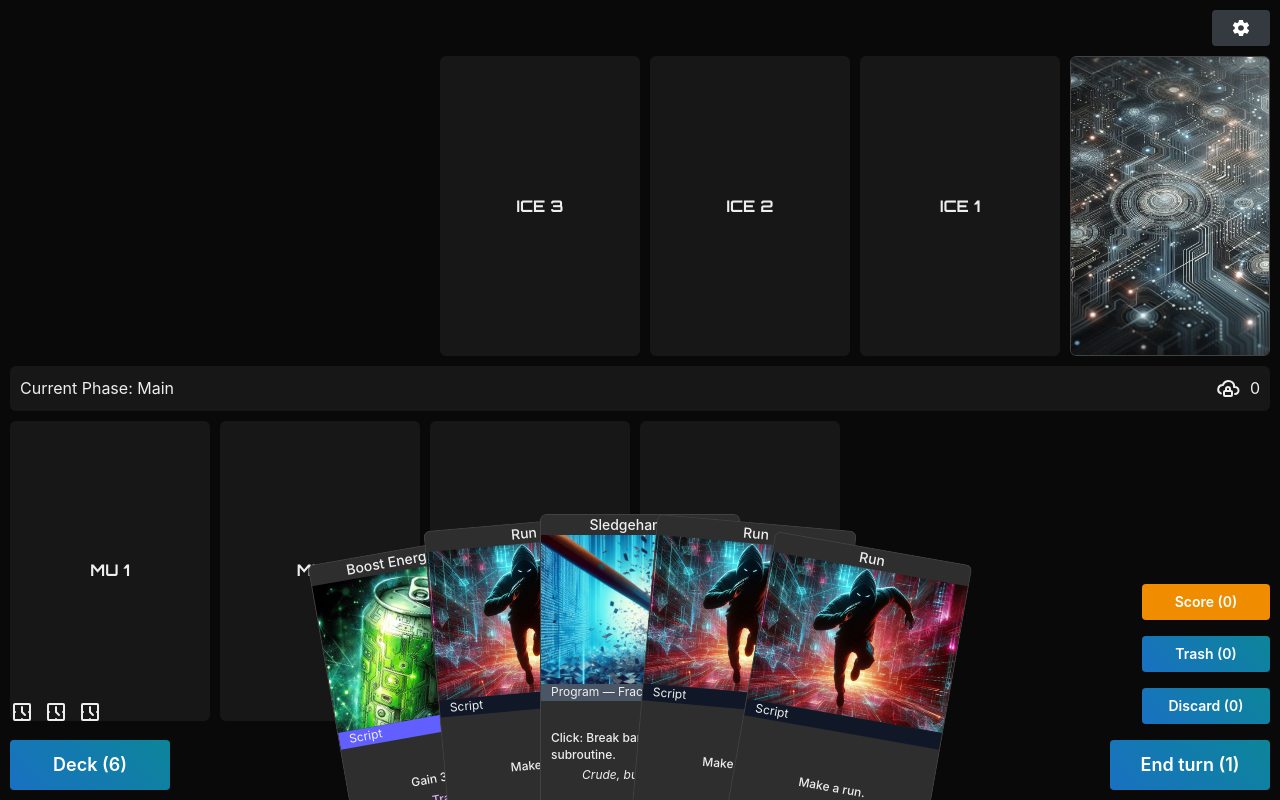
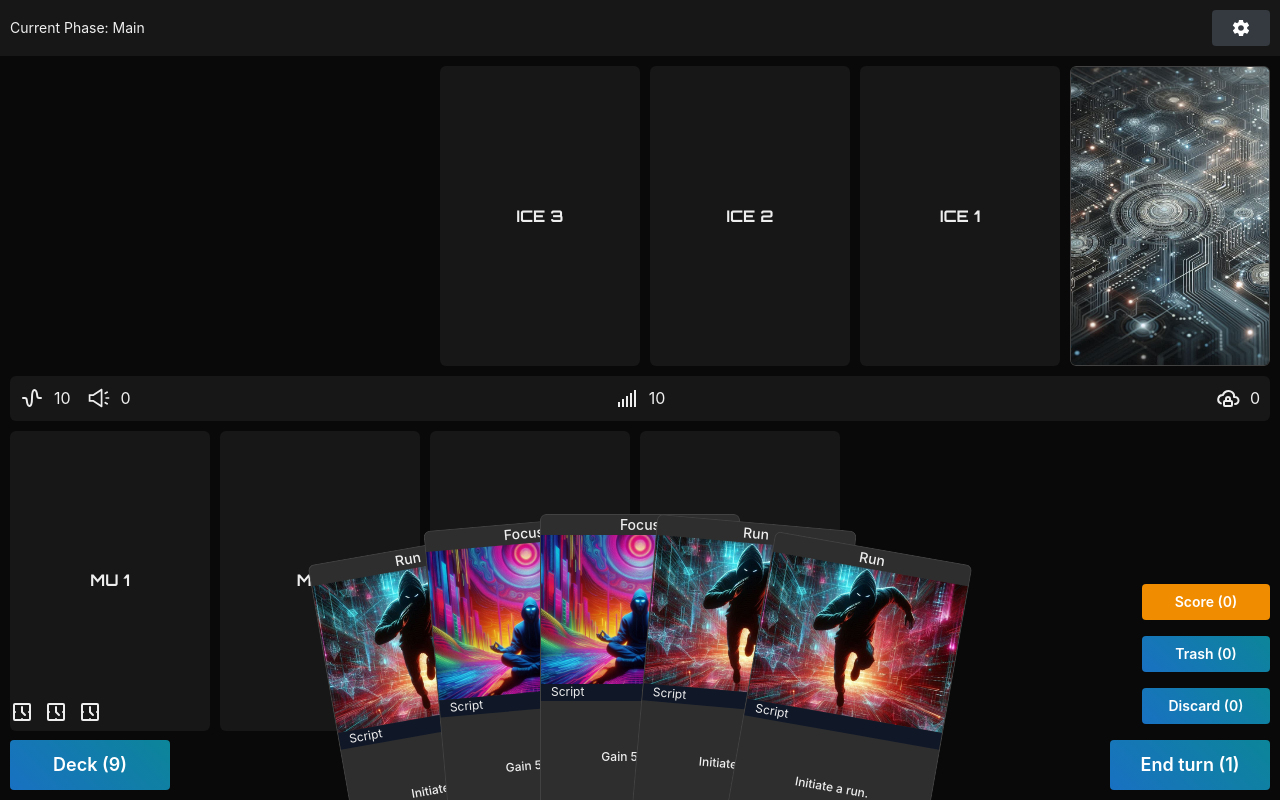
Before and after one commit to vftiago/navarro, a React (Vite) app: page / in a window 1280 px wide. Built offline with nearby package versions, Linux system fonts and the light colour scheme; what @lrkit/weighted would draw is missing.

Commit message:
✨ add signal and noise counters

```diff
--- a/src/App.tsx
+++ b/src/App.tsx
@@ -15,9 +15,9 @@ import { CorpTurn } from "./ui/CorpTurn";
 import { IceRow } from "./ui/IceRow";
 import { type ModalType, Modals } from "./ui/Modals";
 import { PlayerDashboard } from "./ui/PlayerDashboard";
-import { PlayerSettings } from "./ui/PlayerSettings";
 import { ProgramRow } from "./ui/ProgramRow";
 import { StatusRow } from "./ui/StatusRow";
+import { TopNavbar } from "./ui/TopNavbar";
 
 export const App = () => {
   const { dispatch, turnCurrentPhase } = useGameStore(
@@ -57,9 +57,9 @@ export const App = () => {
       <AnimatePresence>
         {turnCurrentPhase === TurnPhase.Corp ? <CorpTurn /> : null}
       </AnimatePresence>
+      <TopNavbar />
       <Container fluid maw={1480} p="xs">
         <Stack className="h-full" gap="xs">
-          <PlayerSettings />
           <IceRow />
           <StatusRow />
           <ProgramRow />
--- a/src/cardDefinitions/playerCards/scripts.ts
+++ b/src/cardDefinitions/playerCards/scripts.ts
@@ -1,5 +1,5 @@
 import { initiateRun } from "../../state/phases/runPhase";
-import { drawCards } from "../../state/player";
+import { drawCards, modifyPlayerSignal } from "../../state/player";
 import { modifyServerSecurity } from "../../state/server";
 import { modifyClicks } from "../../state/turn";
 import type { CardDefinitions } from "../card";
@@ -10,13 +10,26 @@ export const scriptCards: CardDefinitions[] = [
   {
     cardEffects: [
       {
-        getText: () => "Make a run.",
+        getText: () => "Initiate a run.",
         getThunk: () => initiateRun(),
         triggerMoment: TriggerMoment.ON_PLAY,
       },
     ],
     image: "_cec483b7-55c5-4201-b001-d66cf9c187b0_crop_2.jpg",
     name: "Run",
+    rarity: CardRarity.BASIC,
+    type: CardType.SCRIPT,
+  },
+  {
+    cardEffects: [
+      {
+        getActions: () => [modifyPlayerSignal(5)],
+        getText: () => "Gain 5 signal.",
+        triggerMoment: TriggerMoment.ON_PLAY,
+      },
+    ],
+    image: "_1bb06829-ffb8-4ad1-9ac3-7918015bd34b.jpg",
+    name: "Focus",
     rarity: CardRarity.BASIC,
     type: CardType.SCRIPT,
   },
--- a/src/decks/playerStarterDeck.ts
+++ b/src/decks/playerStarterDeck.ts
@@ -7,6 +7,9 @@ const deckList = [
   "Run",
   "Run",
   "Run",
+  "Focus",
+  "Focus",
+  "Focus",
   "Running Sneakers",
   "Boost Energy Ultra",
   "Piece of Cake",
--- a/src/state/phases/playPhase.ts
+++ b/src/state/phases/playPhase.ts
@@ -6,6 +6,7 @@ import {
   addToTrash,
   clearPlayedCards,
   getPlayerPlayedCards,
+  modifyPlayerNoise,
   removeCardFromHand,
 } from "../player";
 import { batchDispatch } from "../store";
@@ -46,9 +47,10 @@ export const playPhase = (payload: PlayPhasePayload): ThunkAction => {
       return;
     }
 
-    // Batch the initial play actions (3 actions → 1 update)
+    // Batch the initial play actions (4 actions → 1 update)
     batchDispatch([
       modifyClicks(-1),
+      modifyPlayerNoise(1),
       removeCardFromHand(payload.handIndex),
       addCardToPlayed(card),
     ]);
--- a/src/state/player/reducer.ts
+++ b/src/state/player/reducer.ts
@@ -22,7 +22,7 @@ export const initialPlayerState: PlayerState = {
   playerNoise: 0,
   playerPlayedCards: [],
   playerScoreArea: [],
-  playerSignal: 0,
+  playerSignal: 10,
   playerTags: 0,
   playerTrashPile: [],
   playerVictoryPoints: 0,
@@ -162,6 +162,20 @@ export const playerReducer = (
       };
     }
 
+    case PlayerActionTypes.MODIFY_NOISE: {
+      return {
+        ...state,
+        playerNoise: Math.max(0, state.playerNoise + action.payload),
+      };
+    }
+
+    case PlayerActionTypes.MODIFY_SIGNAL: {
+      return {
+        ...state,
+        playerSignal: Math.max(0, state.playerSignal + action.payload),
+      };
+    }
+
     case PlayerActionTypes.MODIFY_VICTORY_POINTS: {
       return {
         ...state,
--- a/src/ui/PlayerSettings.tsx
+++ b/src/ui/PlayerSettings.tsx
@@ -1,4 +1,4 @@
-import { Drawer, Button, Flex } from "@mantine/core";
+import { Button, Drawer } from "@mantine/core";
 import { useDisclosure } from "@mantine/hooks";
 import { IoMdSettings } from "react-icons/io";
 
@@ -6,7 +6,7 @@ export const PlayerSettings = () => {
   const [opened, { close, open }] = useDisclosure(false);
 
   return (
-    <Flex className="justify-end">
+    <>
       <Drawer opened={opened} title="Settings" onClose={close}>
         {/* Drawer content */}
       </Drawer>
@@ -14,6 +14,6 @@ export const PlayerSettings = () => {
       <Button color="gray" variant="filled" onClick={open}>
         <IoMdSettings size={20} />
       </Button>
-    </Flex>
+    </>
   );
 };
--- a/src/ui/StatusRow.tsx
+++ b/src/ui/StatusRow.tsx
@@ -1,27 +1,42 @@
 import { Flex, Tooltip } from "@mantine/core";
-import { TbCloudLock } from "react-icons/tb";
+import { AiOutlineSound } from "react-icons/ai";
+import { BiSignal5 } from "react-icons/bi";
+import { TbCloudLock, TbWaveSine } from "react-icons/tb";
 import { useShallow } from "zustand/react/shallow";
 import { useGameStore } from "../state/store";
-import { RunProgressState } from "../state/turn";
 
 export const StatusRow = () => {
-  const { runProgressState, serverSecurityLevel, turnCurrentPhase } =
-    useGameStore(
-      useShallow((state) => ({
-        runProgressState: state.turnState.runProgressState,
-        serverSecurityLevel: state.serverState.serverSecurityLevel,
-        turnCurrentPhase: state.turnState.turnCurrentPhase,
-      })),
-    );
+  const { playerNoise, playerSignal, serverSecurityLevel } = useGameStore(
+    useShallow((state) => ({
+      playerNoise: state.playerState.playerNoise,
+      playerSignal: state.playerState.playerSignal,
+      serverSecurityLevel: state.serverState.serverSecurityLevel,
+    })),
+  );
 
   return (
     <Flex className="rounded-md bg-neutral-900 p-2.5" justify="space-between">
-      <Flex align="center" gap="sm">
-        Current Phase: {turnCurrentPhase}
-        {runProgressState !== RunProgressState.NOT_IN_RUN &&
-          ` (${runProgressState})`}
+      <Flex align="center" className="w-full" gap="md">
+        <Flex align="center" gap="xs">
+          <Tooltip label="Signal">
+            <TbWaveSine size="24px" />
+          </Tooltip>
+          {playerSignal}
+        </Flex>
+        <Flex align="center" gap="xs">
+          <Tooltip label="Noise">
+            <AiOutlineSound size="24px" />
+          </Tooltip>
+          {playerNoise}
+        </Flex>
       </Flex>
-      <Flex align="center" gap="xs">
+      <Flex align="center" className="w-full" gap="xs" justify="center">
+        <Tooltip label="Signal to Noise Ratio">
+          <BiSignal5 size="24px" />
+        </Tooltip>
+        {playerSignal - playerNoise}
+      </Flex>
+      <Flex align="center" className="w-full" gap="xs" justify="right">
         <Tooltip label="Server Security Level">
           <TbCloudLock size="24px" />
         </Tooltip>
--- /dev/null
+++ b/src/ui/TopNavbar.tsx
@@ -0,0 +1,29 @@
+import { Container, Flex, Text } from "@mantine/core";
+import { useShallow } from "zustand/react/shallow";
+import { useGameStore } from "../state/store";
+import { RunProgressState } from "../state/turn";
+import { PlayerSettings } from "./PlayerSettings";
+
+export const TopNavbar = () => {
+  const { runProgressState, turnCurrentPhase } = useGameStore(
+    useShallow((state) => ({
+      runProgressState: state.turnState.runProgressState,
+      turnCurrentPhase: state.turnState.turnCurrentPhase,
+    })),
+  );
+
+  return (
+    <div className="w-full bg-neutral-900">
+      <Container fluid maw={1480} p="xs">
+        <Flex align="center" justify="space-between">
+          <Text size="sm">
+            Current Phase: {turnCurrentPhase}
+            {runProgressState !== RunProgressState.NOT_IN_RUN &&
+              ` (${runProgressState})`}
+          </Text>
+          <PlayerSettings />
+        </Flex>
+      </Container>
+    </div>
+  );
+};
```
Also changed, not shown: public/assets/_1bb06829-ffb8-4ad1-9ac3-7918015bd34b.jpg (added).
